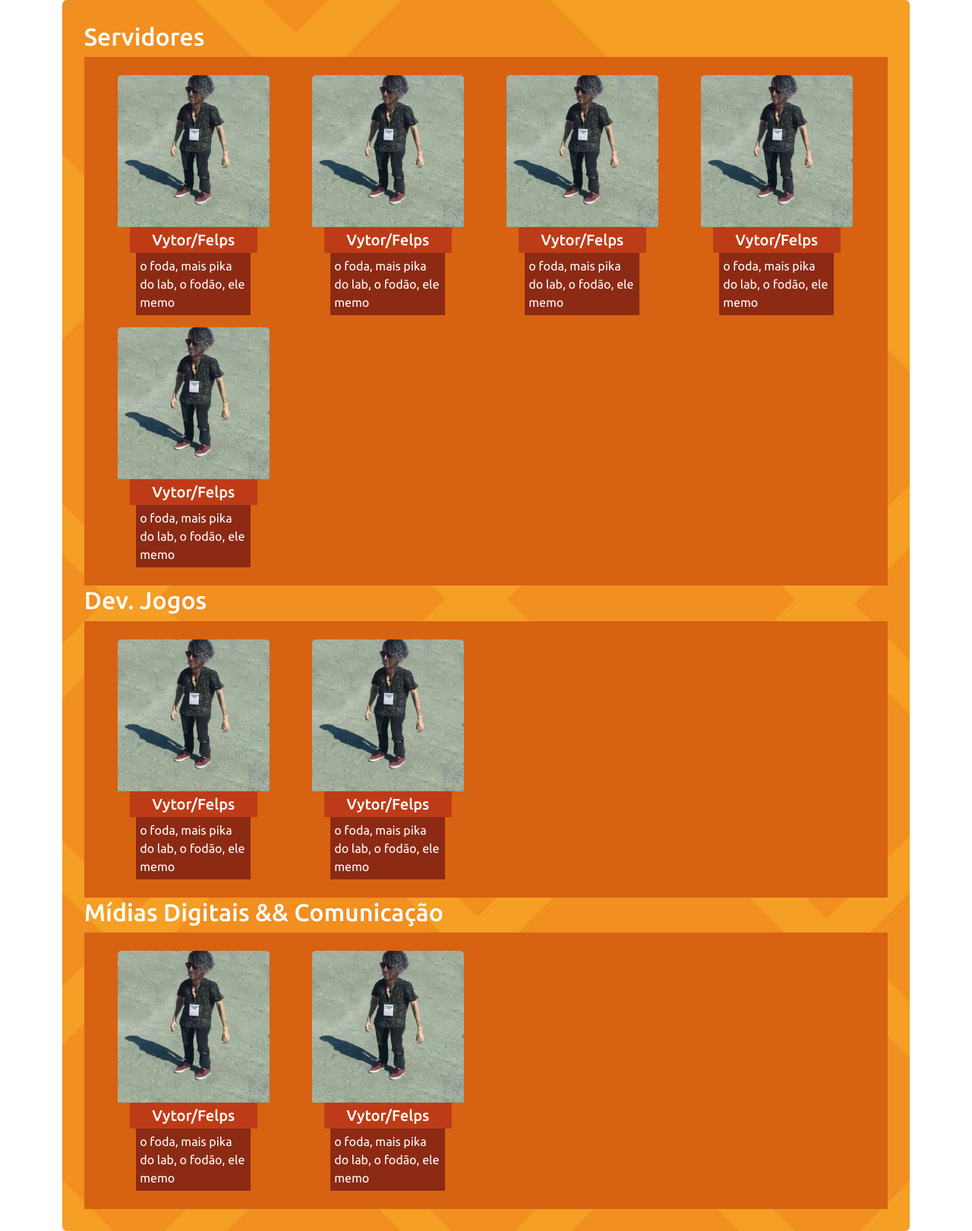
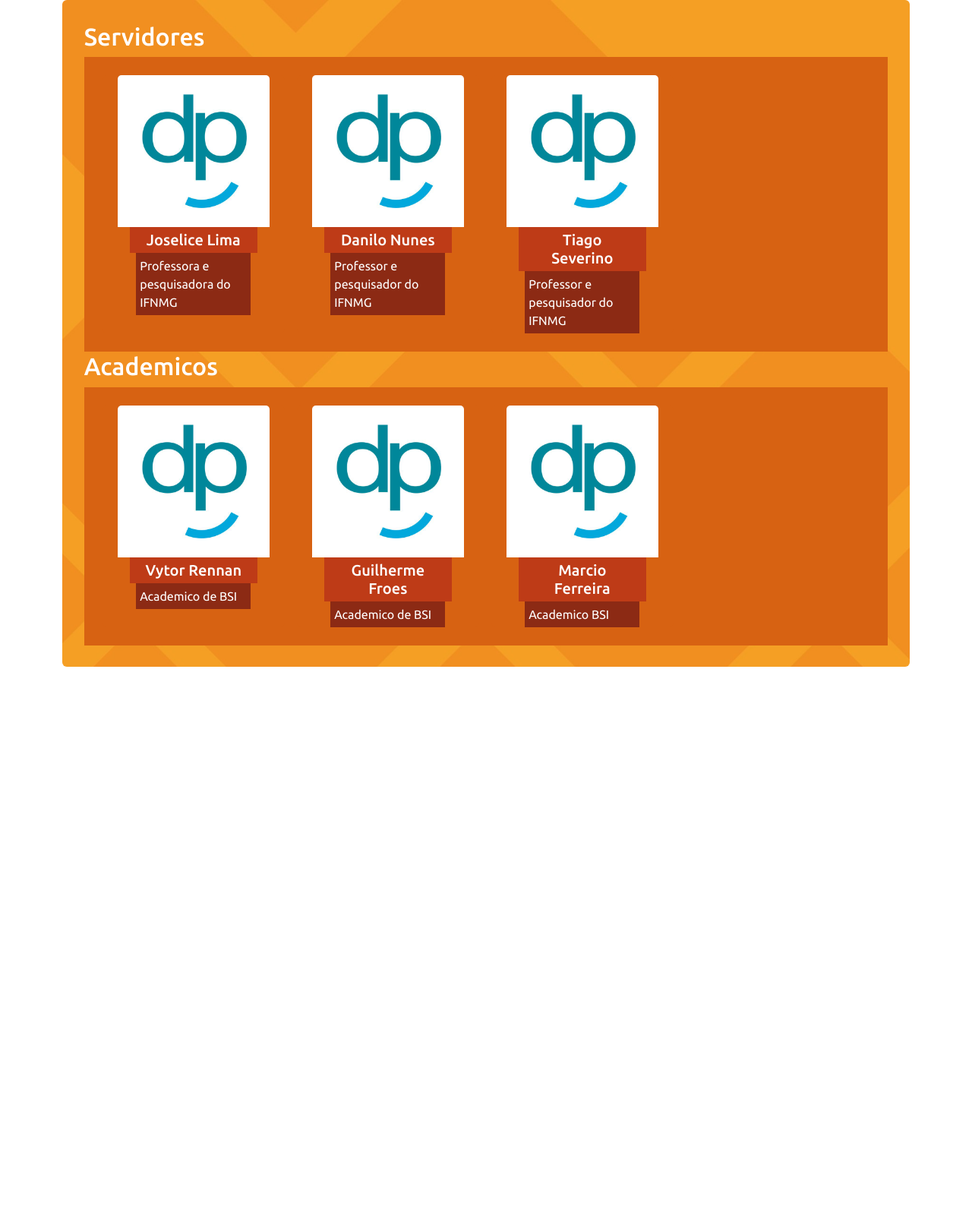
Before and after one commit to vytorrennan/Site-do-Display-Lab, a Flask app: page /sobre in a window 1280 px wide. Shown: the part 250-1871 px from the top of the page at 76% size. After the commit the page ends 1128 px from the top, so only its background shows below. Run offline with Flask 3, Linux system fonts and the light colour scheme.

Commit message:
Ajuste da pagina de quem somos

```diff
--- a/templates/home.html
+++ b/templates/home.html
@@ -68,7 +68,7 @@
             <div class="carousel-item">
                 <div class="col-md-4">
                     <div class="card border-card">
-                        <a href="#" class="text-decoration-none text-white">
+                        <a href="https://www.youtube.com/channel/UCxk8J5iEKDPZh35JzUBiGxg" class="text-decoration-none text-white">
                             <div class="card-img">
                                 <img src="{{ url_for('static', filename='imgs/home/cards/banner2.svg') }}" class="img-fluid">
                             </div>
--- a/templates/sobre.html
+++ b/templates/sobre.html
@@ -12,42 +12,26 @@
     </div>
     <div class="integrantesCategoria w-100">
         <div class="card text-white m-2" style="width: 15rem;">
-            <img src="{{ url_for('static', filename='imgs/sobre/felpsAnao.png') }}" class="card-img-top" alt="...">
+            <img src="{{ url_for('static', filename='imgs/sobre/logo.jpg') }}" class="card-img-top" alt="...">
             <div class="card-body">
-              <h5 class="card-title text-align-center tituloCard">Vytor/Felps</h5>
-              <p class="card-text textCard">o foda, mais pika do lab, o fodão, ele memo</p>
+              <h5 class="card-title text-align-center tituloCard">Joselice Lima</h5>
+              <p class="card-text textCard">Professora e pesquisadora do IFNMG</p>
             </div>
         </div>
 
         <div class="card text-white m-2" style="width: 15rem;">
-            <img src="{{ url_for('static', filename='imgs/sobre/felpsAnao.png') }}" class="card-img-top" alt="...">
+            <img src="{{ url_for('static', filename='imgs/sobre/logo.jpg') }}" class="card-img-top" alt="...">
             <div class="card-body">
-              <h5 class="card-title text-align-center tituloCard">Vytor/Felps</h5>
-              <p class="card-text textCard">o foda, mais pika do lab, o fodão, ele memo</p>
+              <h5 class="card-title text-align-center tituloCard">Danilo Nunes</h5>
+              <p class="card-text textCard">Professor e pesquisador do IFNMG</p>
             </div>
         </div>
 
         <div class="card text-white m-2" style="width: 15rem;">
-            <img src="{{ url_for('static', filename='imgs/sobre/felpsAnao.png') }}" class="card-img-top" alt="...">
+          <img src="{{ url_for('static', filename='imgs/sobre/logo.jpg') }}" class="card-img-top" alt="...">
           <div class="card-body">
-              <h5 class="card-title text-align-center tituloCard">Vytor/Felps</h5>
-              <p class="card-text textCard">o foda, mais pika do lab, o fodão, ele memo</p>
-            </div>
-        </div>
-
-        <div class="card text-white m-2" style="width: 15rem;">
-            <img src="{{ url_for('static', filename='imgs/sobre/felpsAnao.png') }}" class="card-img-top" alt="...">
-            <div class="card-body">
-              <h5 class="card-title text-align-center tituloCard">Vytor/Felps</h5>
-              <p class="card-text textCard">o foda, mais pika do lab, o fodão, ele memo</p>
-            </div>
-        </div>
-
-        <div class="card text-white m-2" style="width: 15rem;">
-            <img src="{{ url_for('static', filename='imgs/sobre/felpsAnao.png') }}" class="card-img-top" alt="...">
-            <div class="card-body">
-              <h5 class="card-title text-align-center tituloCard">Vytor/Felps</h5>
-              <p class="card-text textCard">o foda, mais pika do lab, o fodão, ele memo</p>
+            <h5 class="card-title text-align-center tituloCard">Tiago Severino</h5>
+            <p class="card-text textCard">Professor e pesquisador do IFNMG</p>
           </div>
         </div>
     </div>
@@ -55,49 +39,35 @@
 
 <div class="categoria">
   <div class="tituloCategoria w-100 text-white">
-        <h2>Dev. Jogos</h2>
+    <h2>Academicos</h2>
   </div>
   <div class="integrantesCategoria w-100">
       <div class="card text-white m-2" style="width: 15rem;">
-            <img src="{{ url_for('static', filename='imgs/sobre/felpsAnao.png') }}" class="card-img-top" alt="...">
+          <img src="{{ url_for('static', filename='imgs/sobre/logo.jpg') }}" class="card-img-top" alt="...">
           <div class="card-body">
-              <h5 class="card-title text-align-center tituloCard">Vytor/Felps</h5>
-              <p class="card-text textCard">o foda, mais pika do lab, o fodão, ele memo</p>
+            <h5 class="card-title text-align-center tituloCard">Vytor Rennan</h5>
+            <p class="card-text textCard">Academico de BSI</p>
           </div>
       </div>
 
       <div class="card text-white m-2" style="width: 15rem;">
-            <img src="{{ url_for('static', filename='imgs/sobre/felpsAnao.png') }}" class="card-img-top" alt="...">
+          <img src="{{ url_for('static', filename='imgs/sobre/logo.jpg') }}" class="card-img-top" alt="...">
           <div class="card-body">
-              <h5 class="card-title text-align-center tituloCard">Vytor/Felps</h5>
-              <p class="card-text textCard">o foda, mais pika do lab, o fodão, ele memo</p>
+            <h5 class="card-title text-align-center tituloCard">Guilherme Froes</h5>
+            <p class="card-text textCard">Academico de BSI</p>
+          </div>
+      </div>
+
+      <div class="card text-white m-2" style="width: 15rem;">
+          <img src="{{ url_for('static', filename='imgs/sobre/logo.jpg') }}" class="card-img-top" alt="...">
+          <div class="card-body">
+            <h5 class="card-title text-align-center tituloCard">Marcio Ferreira</h5>
+            <p class="card-text textCard">Academico BSI</p>
           </div>
       </div>
   </div>
 </div>
 
-<div class="categoria">
-    <div class="tituloCategoria w-100 text-white">
-        <h2>Mídias Digitais && Comunicação</h2>
-    </div>
-    <div class="integrantesCategoria w-100">
-        <div class="card text-white m-2" style="width: 15rem;">
-            <img src="{{ url_for('static', filename='imgs/sobre/felpsAnao.png') }}" class="card-img-top" alt="...">
-            <div class="card-body">
-              <h5 class="card-title text-align-center tituloCard">Vytor/Felps</h5>
-              <p class="card-text textCard">o foda, mais pika do lab, o fodão, ele memo</p>
-            </div>
-        </div>
-
-        <div class="card text-white m-2" style="width: 15rem;">
-            <img src="{{ url_for('static', filename='imgs/sobre/felpsAnao.png') }}" class="card-img-top" alt="...">
-            <div class="card-body">
-              <h5 class="card-title text-align-center tituloCard">Vytor/Felps</h5>
-              <p class="card-text textCard">o foda, mais pika do lab, o fodão, ele memo</p>
-            </div>
-        </div>
-    </div>
-</div>
 {% endblock %}
 
 {% block script %}
```
Also changed, not shown: static/imgs/sobre/logo.jpg (added). Lines whose indentation alone changed are shown as unchanged.
